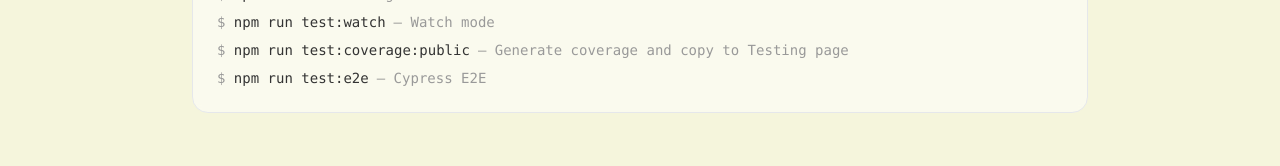
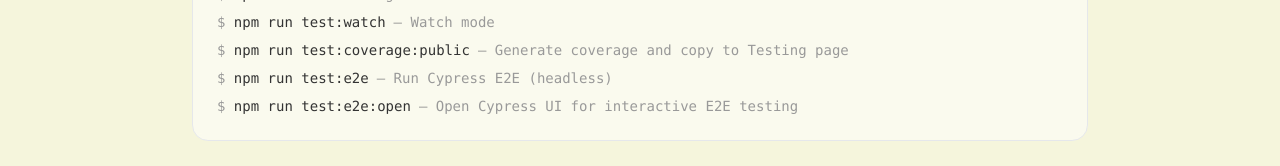
Before and after one commit to JBeggs/plant-sanctuary, a Next.js app: page /testing in a window 1280 px wide. Shown: the part 1430-1596 px from the top of the page. Built offline with nearby package versions, Linux system fonts and the light colour scheme; no server answers; a web font is replaced by a local one.

Commit message:
final for testing page

```diff
--- a/src/app/testing/page.tsx
+++ b/src/app/testing/page.tsx
@@ -196,7 +196,11 @@
               </p>
               <p className="text-text">
                 <span className="text-text-muted">$</span> npm run test:e2e
-                <span className="text-text-muted ml-2">— Cypress E2E</span>
+                <span className="text-text-muted ml-2">— Run Cypress E2E (headless)</span>
+              </p>
+              <p className="text-text">
+                <span className="text-text-muted">$</span> npm run test:e2e:open
+                <span className="text-text-muted ml-2">— Open Cypress UI for interactive E2E testing</span>
               </p>
             </div>
           </section>
```
Also changed, not shown: 1 other file (tests, documents, lock files or other folders).
